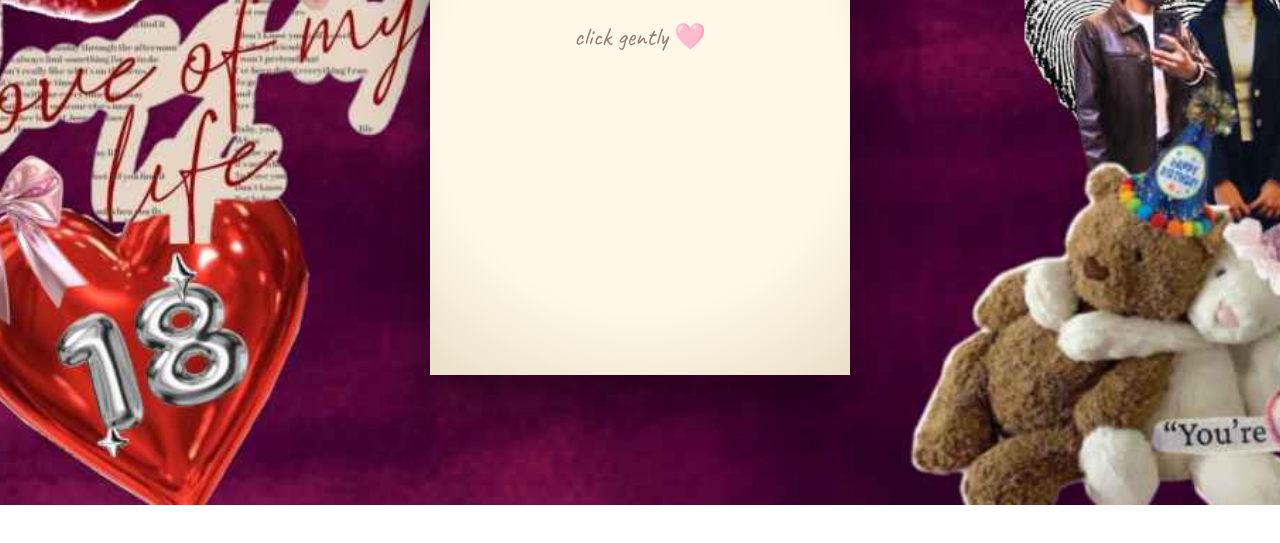
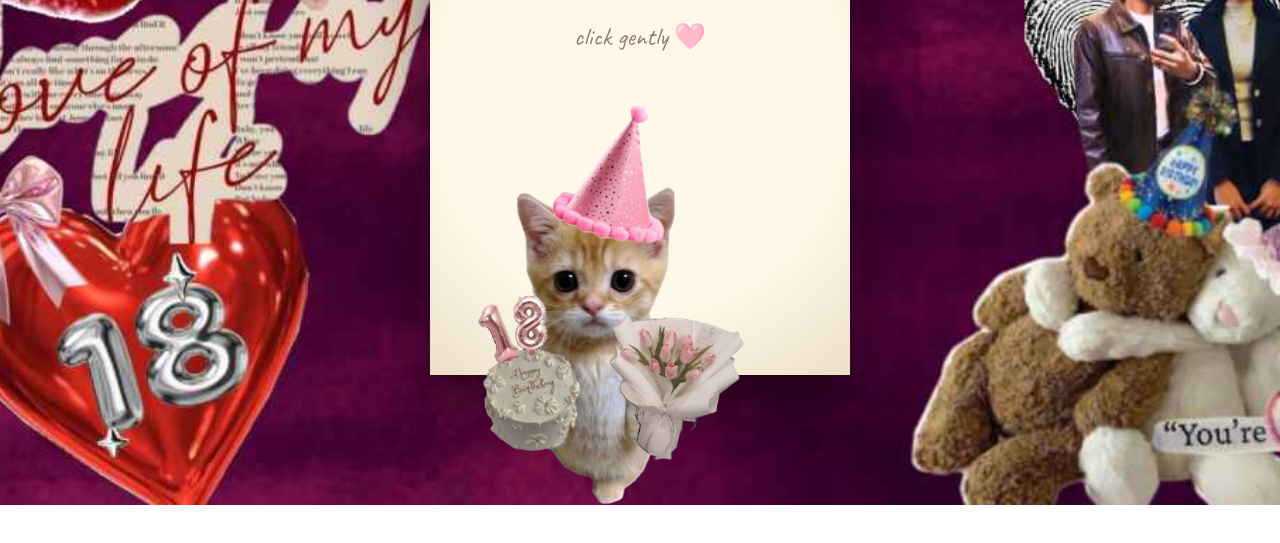
Before and after one commit to ManavSandhu09/Birthday-Wishes, a plain HTML site: page index.html in a window 1280 px wide. Shown: the part 295-838 px from the top of the page. Before the commit the page ends 800 px from the top, so only its background shows below. Drawn offline with Linux system fonts and the light colour scheme; a web font is replaced by a local one.

Commit message:
Update index.html

```diff
--- a/index.html
+++ b/index.html
@@ -20,6 +20,8 @@
   <div class="page active">
     <h1>Happy Birthday,<br><span class="name">Ishi</span></h1>
     <p class="hint">click gently 🩷</p>
+
+     <img src="kitty.png">
   </div>
 
   <div class="page">
```
